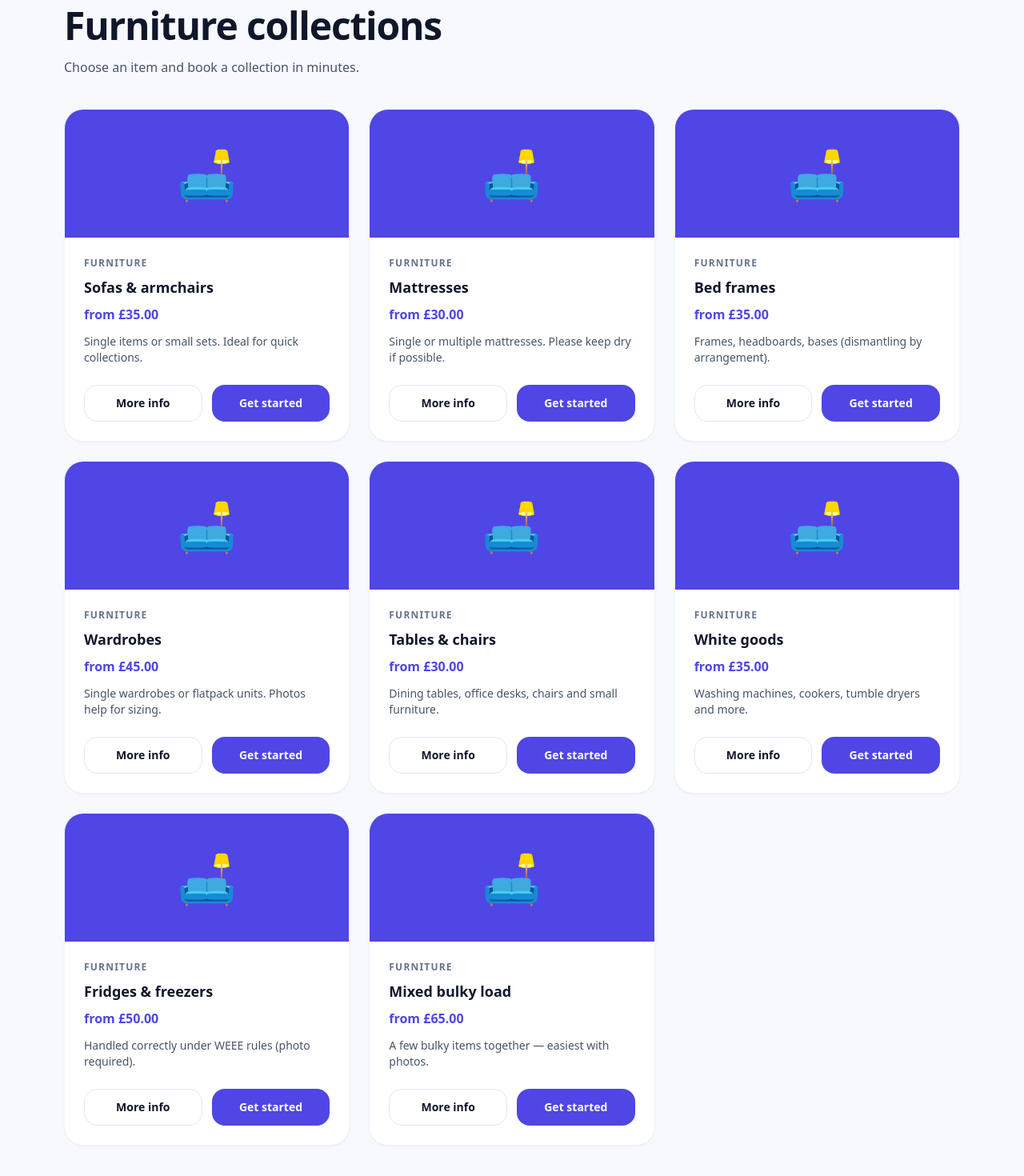
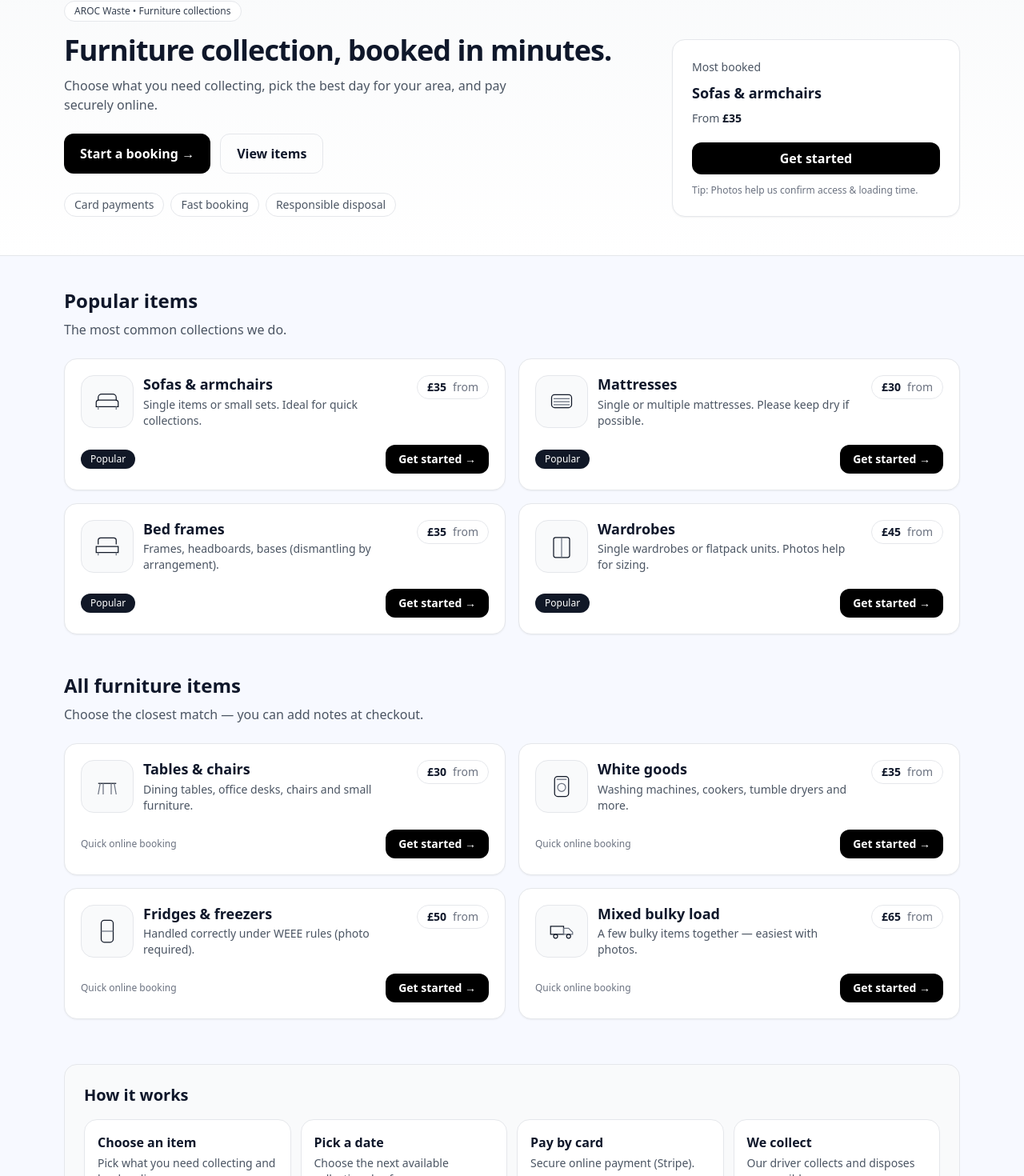
Before and after one commit to othomas555/arocwaste, a Next.js app: page /furniture in a window 1280 px wide. Shown: the part 113-1583 px from the top of the page at 80% size. Built offline with nearby package versions, Linux system fonts and the light colour scheme.

Commit message:
Update furniture.js

```diff
--- a/pages/furniture.js
+++ b/pages/furniture.js
@@ -1,88 +1,232 @@
 import Link from "next/link";
 import Layout from "../components/layout";
-import { furnitureItems } from "../data/furniture";
+import { furnitureItems, furnitureSteps } from "../data/furniture";
 
-function Card({ item }) {
+function MoneyPill({ price }) {
   return (
-    <div className="overflow-hidden rounded-3xl border border-slate-100 bg-white shadow-sm">
-      <div className="h-40 bg-indigo-600 flex items-center justify-center">
-        <div className="text-6xl">🛋️</div>
+    <div className="inline-flex items-center gap-2 rounded-full border px-3 py-1 text-sm bg-white/70 backdrop-blur">
+      <span className="font-semibold">£{price}</span>
+      <span className="text-gray-500">from</span>
+    </div>
+  );
+}
+
+function Icon({ name }) {
+  // Simple “nice” inline SVG icons — no extra image files needed.
+  // Distinct look vs Bineezy, still modern.
+  const base = "stroke-current text-gray-900";
+  const soft = "text-gray-500";
+  switch (name) {
+    case "sofa":
+      return (
+        <svg viewBox="0 0 64 64" className={`w-10 h-10 ${base}`} fill="none" strokeWidth="2">
+          <path d="M14 30v-6c0-4 3-7 7-7h22c4 0 7 3 7 7v6" />
+          <path d="M10 34c0-3 2-5 5-5h34c3 0 5 2 5 5v8H10v-8z" />
+          <path d="M14 42v6M50 42v6" className={soft} />
+        </svg>
+      );
+    case "mattress":
+      return (
+        <svg viewBox="0 0 64 64" className={`w-10 h-10 ${base}`} fill="none" strokeWidth="2">
+          <rect x="12" y="18" width="40" height="26" rx="6" />
+          <path d="M16 26h32M16 32h32M16 38h32" className={soft} />
+        </svg>
+      );
+    case "bed":
+      return (
+        <svg viewBox="0 0 64 64" className={`w-10 h-10 ${base}`} fill="none" strokeWidth="2">
+          <path d="M14 28v-8c0-3 2-5 5-5h26c3 0 5 2 5 5v8" />
+          <path d="M10 32h44v12H10z" />
+          <path d="M14 44v6M50 44v6" className={soft} />
+        </svg>
+      );
+    case "wardrobe":
+      return (
+        <svg viewBox="0 0 64 64" className={`w-10 h-10 ${base}`} fill="none" strokeWidth="2">
+          <rect x="16" y="14" width="32" height="40" rx="4" />
+          <path d="M32 14v40" className={soft} />
+          <path d="M28 34h0.01M36 34h0.01" />
+        </svg>
+      );
+    case "table":
+      return (
+        <svg viewBox="0 0 64 64" className={`w-10 h-10 ${base}`} fill="none" strokeWidth="2">
+          <path d="M14 26h36" />
+          <path d="M18 26l-4 22M46 26l4 22" className={soft} />
+          <path d="M24 26v22M40 26v22" className={soft} />
+        </svg>
+      );
+    case "appliance":
+      return (
+        <svg viewBox="0 0 64 64" className={`w-10 h-10 ${base}`} fill="none" strokeWidth="2">
+          <rect x="18" y="12" width="28" height="40" rx="6" />
+          <circle cx="32" cy="34" r="8" className={soft} />
+          <path d="M22 18h20" className={soft} />
+        </svg>
+      );
+    case "fridge":
+      return (
+        <svg viewBox="0 0 64 64" className={`w-10 h-10 ${base}`} fill="none" strokeWidth="2">
+          <rect x="20" y="10" width="24" height="44" rx="6" />
+          <path d="M20 32h24" className={soft} />
+          <path d="M24 22h0.01M24 40h0.01" />
+        </svg>
+      );
+    case "truck":
+      return (
+        <svg viewBox="0 0 64 64" className={`w-10 h-10 ${base}`} fill="none" strokeWidth="2">
+          <path d="M10 38V22h26v16H10z" />
+          <path d="M36 26h10l8 8v4H36V26z" className={soft} />
+          <circle cx="20" cy="42" r="4" />
+          <circle cx="46" cy="42" r="4" />
+        </svg>
+      );
+    default:
+      return (
+        <div className="w-10 h-10 rounded-xl bg-gray-100 border" />
+      );
+  }
+}
+
+function ItemCard({ item }) {
+  return (
+    <div className="group relative rounded-2xl border bg-white p-5 shadow-sm transition hover:shadow-md">
+      <div className="flex items-start justify-between gap-4">
+        <div className="flex items-center gap-3">
+          <div className="rounded-2xl border bg-gray-50 p-3">
+            <Icon name={item.icon} />
+          </div>
+          <div>
+            <h3 className="font-semibold text-lg leading-tight">{item.title}</h3>
+            <p className="mt-1 text-sm text-gray-600">{item.desc}</p>
+          </div>
         </div>
 
-      <div className="p-6">
-        <div className="text-xs font-bold tracking-widest text-slate-500">
-          FURNITURE
+        <MoneyPill price={item.price} />
       </div>
 
-        <h3 className="mt-2 text-lg font-semibold text-slate-900">
-          {item.title}
-        </h3>
-
-        <div className="mt-2 text-indigo-600 font-semibold">
-          from £{Number(item.price).toFixed(2)}
-        </div>
-
-        <p className="mt-3 text-sm text-slate-600">{item.desc}</p>
-
-        <div className="mt-6 grid grid-cols-2 gap-3">
-          <a
-            href={`#${item.id}`}
-            className="inline-flex items-center justify-center rounded-2xl border border-slate-200 bg-white px-4 py-3 text-sm font-semibold hover:border-slate-300"
-          >
-            More info
-          </a>
+      <div className="mt-5 flex items-center justify-between">
+        {item.popular ? (
+          <span className="text-xs rounded-full bg-gray-900 text-white px-3 py-1">
+            Popular
+          </span>
+        ) : (
+          <span className="text-xs text-gray-500">Quick online booking</span>
+        )}
 
         <Link
           href={`/book/furniture?item=${encodeURIComponent(item.id)}`}
-            className="inline-flex items-center justify-center rounded-2xl bg-indigo-600 px-4 py-3 text-sm font-semibold text-white hover:opacity-90"
+          className="inline-flex items-center justify-center rounded-xl bg-black px-4 py-2 text-white text-sm font-semibold transition group-hover:translate-x-0.5"
         >
-            Get started
+          Get started →
         </Link>
-        </div>
       </div>
     </div>
   );
 }
 
 export default function FurniturePage() {
-  const items = Array.isArray(furnitureItems) ? furnitureItems : [];
+  const popular = furnitureItems.filter((x) => x.popular);
+  const rest = furnitureItems.filter((x) => !x.popular);
 
   return (
     <Layout>
-      <div className="bg-[#f7f9ff]">
-        <div className="mx-auto max-w-6xl px-4 py-14">
-          <div className="max-w-3xl">
-            <h1 className="text-3xl sm:text-5xl font-extrabold tracking-tight text-slate-900">
-              Furniture collections
+      {/* Hero */}
+      <div className="bg-gradient-to-b from-gray-50 to-white border-b">
+        <div className="max-w-6xl mx-auto px-4 py-12">
+          <div className="flex flex-col md:flex-row md:items-end md:justify-between gap-6">
+            <div>
+              <p className="inline-flex items-center gap-2 rounded-full border bg-white px-3 py-1 text-xs text-gray-700">
+                AROC Waste • Furniture collections
+              </p>
+              <h1 className="mt-4 text-3xl md:text-4xl font-semibold tracking-tight">
+                Furniture collection, booked in minutes.
               </h1>
-            <p className="mt-4 text-slate-600">
-              Choose an item and book a collection in minutes.
+              <p className="mt-3 text-gray-600 max-w-xl">
+                Choose what you need collecting, pick the best day for your area, and pay securely online.
+              </p>
+
+              <div className="mt-6 flex flex-wrap gap-3">
+                <Link
+                  href={`/book/furniture?item=${encodeURIComponent(popular?.[0]?.id || furnitureItems[0].id)}`}
+                  className="inline-flex items-center justify-center rounded-xl bg-black px-5 py-3 text-white font-semibold"
+                >
+                  Start a booking →
+                </Link>
+                <a
+                  href="#items"
+                  className="inline-flex items-center justify-center rounded-xl border px-5 py-3 font-semibold"
+                >
+                  View items
+                </a>
+              </div>
+
+              <div className="mt-6 flex flex-wrap gap-2 text-sm text-gray-600">
+                <span className="rounded-full border bg-white px-3 py-1">Card payments</span>
+                <span className="rounded-full border bg-white px-3 py-1">Fast booking</span>
+                <span className="rounded-full border bg-white px-3 py-1">Responsible disposal</span>
+              </div>
+            </div>
+
+            {/* Right-side accent panel */}
+            <div className="rounded-2xl border bg-white p-6 shadow-sm w-full md:w-[360px]">
+              <div className="text-sm text-gray-600">Most booked</div>
+              <div className="mt-2 font-semibold text-lg">{popular?.[0]?.title || furnitureItems[0].title}</div>
+              <div className="mt-2 text-sm text-gray-600">
+                From <span className="font-semibold text-gray-900">£{popular?.[0]?.price ?? furnitureItems[0].price}</span>
+              </div>
+              <Link
+                href={`/book/furniture?item=${encodeURIComponent(popular?.[0]?.id || furnitureItems[0].id)}`}
+                className="mt-5 inline-flex w-full items-center justify-center rounded-xl bg-black px-4 py-2 text-white font-semibold"
+              >
+                Get started
+              </Link>
+              <p className="mt-3 text-xs text-gray-500">
+                Tip: Photos help us confirm access & loading time.
               </p>
             </div>
+          </div>
+        </div>
+      </div>
 
-          <div className="mt-10 grid gap-6 sm:grid-cols-2 lg:grid-cols-3">
-            {items.map((item) => (
-              <div key={item.id} id={item.id}>
-                <Card item={item} />
+      {/* Items */}
+      <div id="items" className="max-w-6xl mx-auto px-4 py-10">
+        <div className="flex items-end justify-between gap-4">
+          <div>
+            <h2 className="text-2xl font-semibold">Popular items</h2>
+            <p className="mt-2 text-gray-600">The most common collections we do.</p>
           </div>
+        </div>
+
+        <div className="mt-6 grid grid-cols-1 md:grid-cols-2 gap-4">
+          {popular.map((item) => (
+            <ItemCard key={item.id} item={item} />
           ))}
         </div>
 
-          <div className="mt-12 rounded-3xl border border-slate-100 bg-white p-8 shadow-sm">
-            <h2 className="text-xl font-semibold text-slate-900">
-              Need help choosing?
-            </h2>
-            <p className="mt-2 text-slate-600">
-              If it’s not listed, call us — we’ll advise and book it in.
-            </p>
-            <div className="mt-5">
-              <a
-                href="tel:01656470040"
-                className="inline-flex items-center justify-center rounded-2xl bg-indigo-600 px-6 py-3 text-sm font-semibold text-white hover:opacity-90"
-              >
-                Call 01656 470040
-              </a>
+        <div className="mt-12 flex items-end justify-between gap-4">
+          <div>
+            <h2 className="text-2xl font-semibold">All furniture items</h2>
+            <p className="mt-2 text-gray-600">Choose the closest match — you can add notes at checkout.</p>
           </div>
+        </div>
+
+        <div className="mt-6 grid grid-cols-1 md:grid-cols-2 gap-4">
+          {rest.map((item) => (
+            <ItemCard key={item.id} item={item} />
+          ))}
+        </div>
+
+        {/* How it works */}
+        <div className="mt-14 rounded-2xl border bg-gray-50 p-6">
+          <h2 className="text-xl font-semibold">How it works</h2>
+          <div className="mt-4 grid grid-cols-1 md:grid-cols-4 gap-3">
+            {furnitureSteps.map((s) => (
+              <div key={s.title} className="rounded-2xl border bg-white p-4">
+                <div className="font-semibold">{s.title}</div>
+                <div className="mt-1 text-sm text-gray-600">{s.desc}</div>
+              </div>
+            ))}
           </div>
         </div>
       </div>
```
Lines whose indentation alone changed are shown as unchanged.
